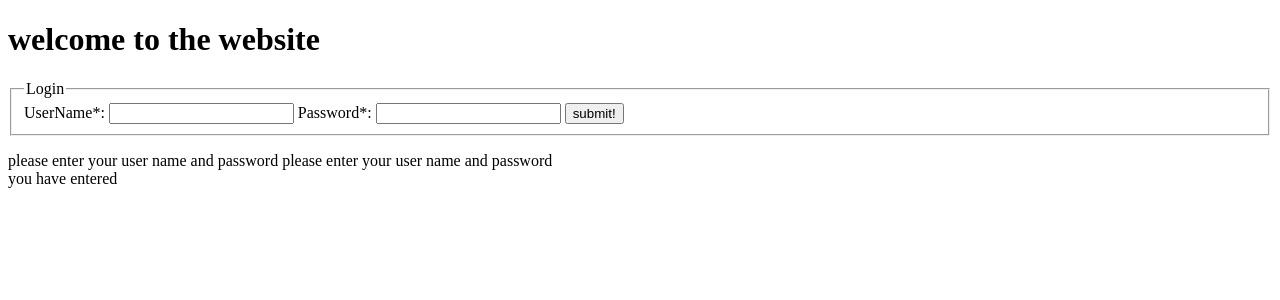
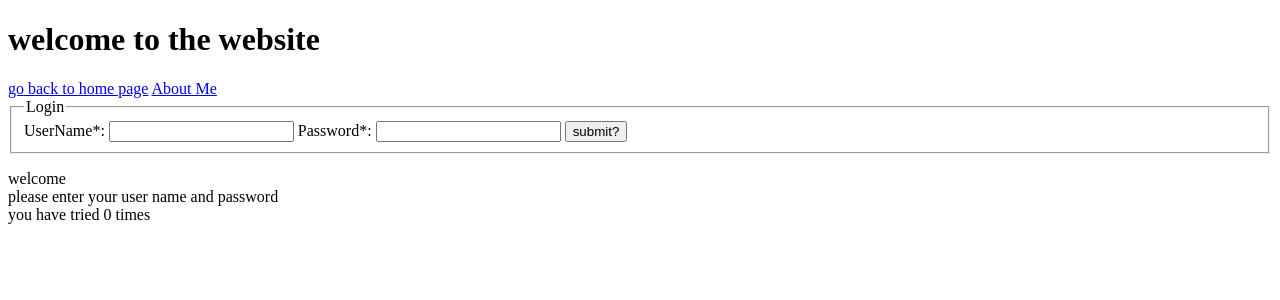
Before and after one commit to fbakhshwain/cosc, a PHP site: page /login.php in a window 1280 px wide. Shown: the top 300 px of the page. Run offline with PHP 8.4, Linux system fonts and the light colour scheme; data that the repository does not hold is empty.

Commit message:
12:00 am
this is what i have finished by this time but am still figurung few things out

```diff
--- a/login.php
+++ b/login.php
@@ -3,38 +3,43 @@
 <html>
 <title>cosc4806 example</title>
 <h1>welcome to the website</h1>
-
+<head>
+ <a href="index.php">go back to home page</a>
+      <a href="aboutme.html">About Me</a>
 <form id='login' action='login.php' method='post' accept-charset='UTF-8'>
 	<fieldset>
 		<legend>Login</legend>
 
-		<label for='username'>UserName*:</label>
-		<input type="text"
-			name=$userNameInput />
-		<label for='password'>Password*:</label>
-		<input
-			type="text" name=$userPassInput />
-		<input type="submit"
-			value="submit!" name="sublmitLogin" />
+
+		<label for='username'>UserName*:</label> <input type="text"
+			name=$userNameInput /> <label for='password'>Password*:</label> <input
+			type="password" name=$userPassInput />
+		<!--text  -->
+
+		<input type="submit" value="submit?" name="subButton" />
 	</fieldset>
 </form>
+</head>
 <body>
 	<p>
 	<?php
 	global $securty_array;
 	$securty_array = array();
-	$userNameInput = $_POST['$userNameInput'];
-	$userPassInput = $_POST['$userPassInput'];
 
 	//$userNameInput= "fares";
 	//$userPassInput="1234";
 	$loginTries=0;
 	$DBName="fares";
 	$BDpassword="1234";
-	echo "please enter your user name and password ";
-	if (isset($_POST['sublmitLogin'])){
+	echo " welcome  <br> ";
+		if (isset($_POST['subButton'])){
+
+	$userNameInput = $_POST['$userNameInput'];
+	$userPassInput = $_POST['$userPassInput'];
+			$loginTries++;
+			echo "1 checking your data",$userNameInput ;
 			if (login($userNameInput,$userPassInput) ){
-			echo "<br> Welcome Back ", $DBName;
+			 echo "<br> Welcome Back ",   $DBName;
 			 }else {
 			 echo "<br>  please try again";
 			 }
@@ -46,7 +51,7 @@
 			global $DBName;
 			global $BDpassword;
 
-		if (($userNameInput== $DBName) /*&& ($userPassInput==$BDpassword)*/){
+			if ($userNameInput== $DBName){
 				if($userPassInput==$BDpassword)	{
 					Echo "<br>  your info is correct ";
 					return true;
@@ -60,10 +65,31 @@
 			}
 
 		}
-	echo "<br>  you have entered $userNameInput<br/>";
+		echo "<br>  you have tried $loginTries times <br/>";
 
 		?>
 	</p>
 </body>
 
 </html>
+
+<?php
+/*
+//assigns the username and password
+$username = array("admin", "frank", "money");
+$password = array("password", "thepass", "test");
+
+//reads the users input and assigns a name
+$user = $_POST['username'];
+$pass = $_POST['password'];
+
+
+//checks to see if the username and password are correct
+if($user == $username[count($username)] && $pass == $password[count($password)]) {
+    echo "welcome";
+}
+else {
+     echo "wrong input, try again ";
+}
+
+?> */
--- a/welcome.php
+++ b/welcome.php
@@ -5,7 +5,7 @@
   </head>
   <body>
     <nav>
-      <a href="index.html">Brown Bear</a>
+      <a href="index.php">go back to home page</a>
       <a href="aboutme.html">About Me</a>
     </nav>
     <h1>welcome back<!-- ?php global $username?>--> </h1>
@@ -19,7 +19,7 @@
       </ul>
     </nav>
     <div id="top">
-      <h2>About Brown Bears</h2>
+      <h2>this is a tria website</h2>
       <p>The brown bear (<em>Ursus arctos</em>) is native to parts of northern Eurasia and North America. Its conservation status is currently <strong>Least Concern</strong>.<br /><br /> There are many subspecies within the brown bear species, including the Atlas bear and the Himalayan brown bear.</p>
       <a href="https://en.wikipedia.org/wiki/Brown_bear" target="_blank">Learn More</a>
       <h3>Species</h3>
```
Also changed, not shown: aboutme.html (added, +7 -0 lines), index.php (+6 -31 lines). Lines whose indentation alone changed are shown as unchanged.
